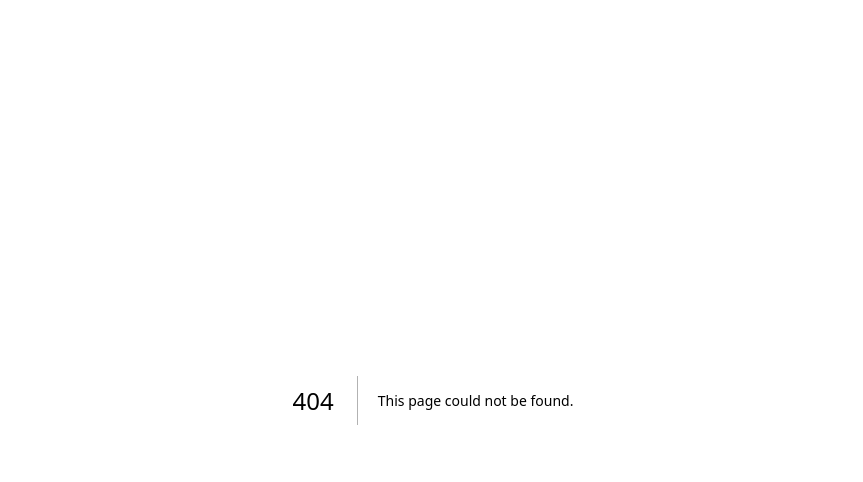
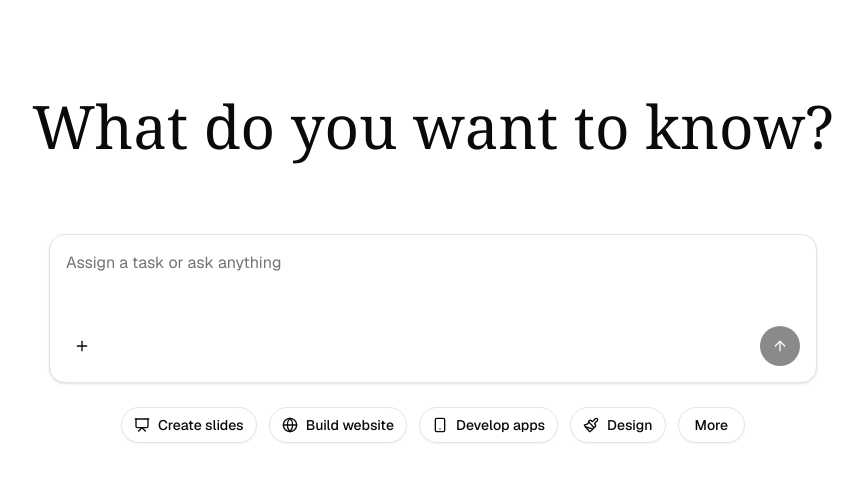
Before and after one commit to ismdfaru-coder/newworkwithme8, a Next.js app: page / in a window 1280 px wide. Before the commit this address had no page. Shown: the top 482 px of the page, without its empty margins (207-1070 px from the left). Built offline with nearby package versions, Linux system fonts and the light colour scheme.

Commit message:
feat: add root homepage with HeroSection component

```diff
--- /dev/null
+++ b/app/page.tsx
@@ -0,0 +1,9 @@
+import { HeroSection } from "@/components/hero-section"
+
+export default function Home() {
+  return (
+    <main className="min-h-screen bg-background">
+      <HeroSection />
+    </main>
+  )
+}
```
